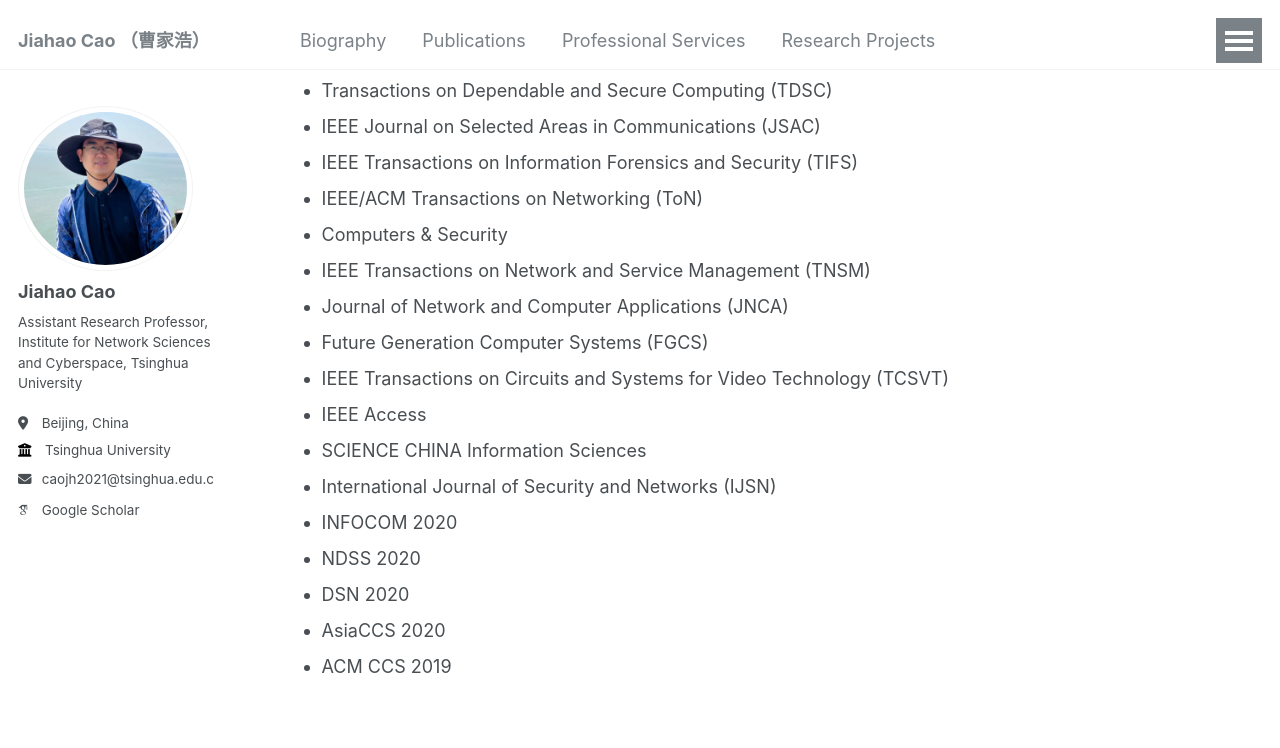
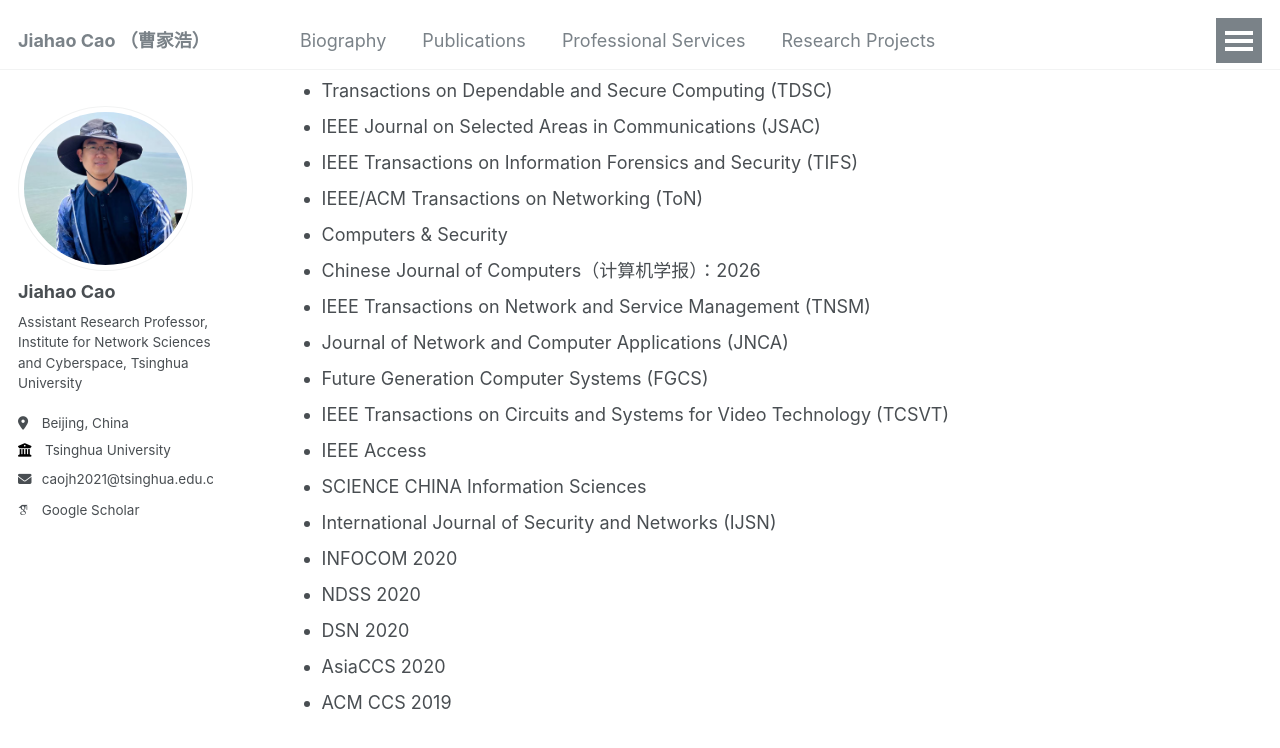
Before and after one commit to caojh15/caojh15.github.io, a Jekyll site: the page built from _pages/services.md, in a window 1280 px wide and 900 px high, scrolled down 1254 px. Shown: the top 748 px of the window. Built offline with Jekyll 4.4.1, drawn with Linux system fonts in a browser that asks for light colours; some web fonts are replaced.

Commit message:
Update services.md

```diff
--- a/_pages/services.md
+++ b/_pages/services.md
@@ -43,6 +43,7 @@ author_profile: true
 * IEEE Transactions on Information Forensics and Security (TIFS)
 * IEEE/ACM Transactions on Networking (ToN)
 * Computers & Security
+* Chinese Journal of Computers（计算机学报）：2026
 * IEEE Transactions on Network and Service Management (TNSM)
 * Journal of Network and Computer Applications (JNCA)
 * Future Generation Computer Systems (FGCS)
```
